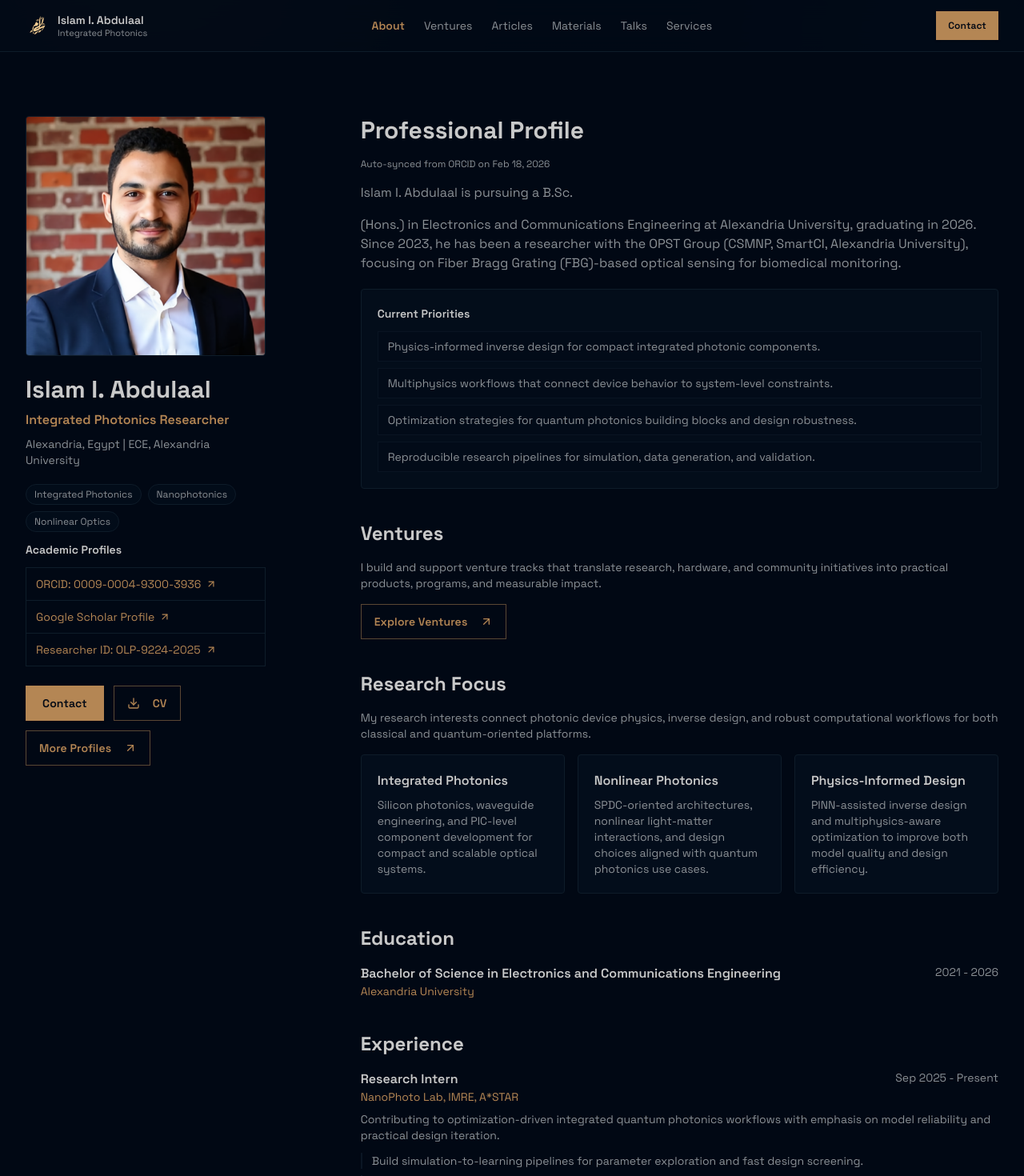
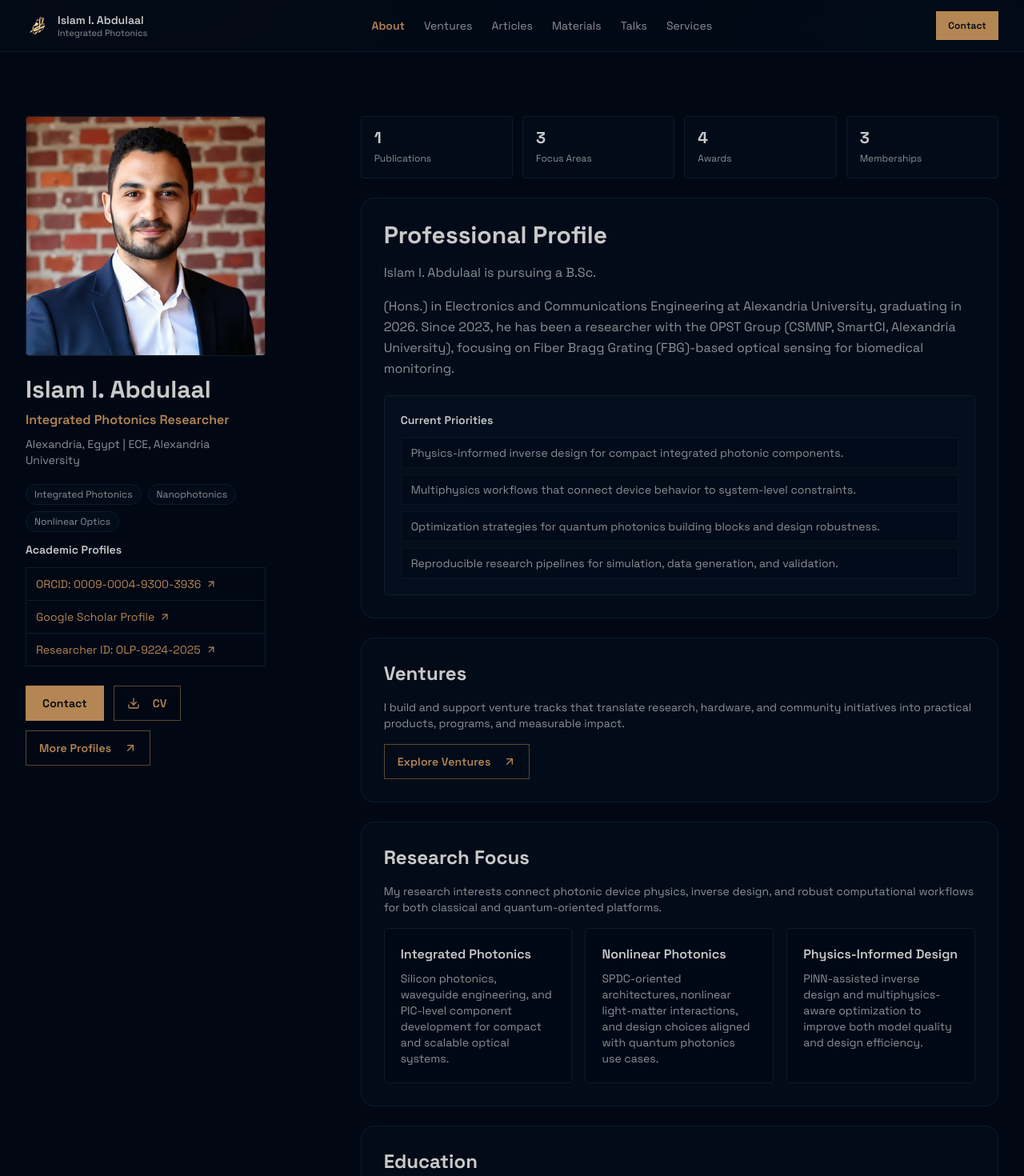
Before and after one commit to iabdul-aal/iabdul-aal.github.io, a Next.js app: page /about in a window 1280 px wide. Shown: the top 1470 px of the page at 80% size. Built offline with nearby package versions, Linux system fonts and the light colour scheme.

Commit message:
Polish About page UX and remove ORCID sync timestamp text

```diff
--- a/app/about/page.tsx
+++ b/app/about/page.tsx
@@ -105,23 +105,6 @@ async function loadOrcidProfile(): Promise<OrcidProfile | null> {
   }
 }
 
-function formatSyncedDate(rawValue?: string): string | null {
-  if (!rawValue) {
-    return null
-  }
-
-  const parsed = new Date(rawValue)
-  if (Number.isNaN(parsed.getTime())) {
-    return null
-  }
-
-  return parsed.toLocaleDateString("en-US", {
-    year: "numeric",
-    month: "short",
-    day: "numeric",
-  })
-}
-
 function biographyPreview(biography: string | undefined, fallback: string[]): string[] {
   if (!biography) {
     return fallback
@@ -142,7 +125,6 @@ function biographyPreview(biography: string | undefined, fallback: string[]): st
 export default async function AboutPage() {
   const publications = await loadPublications()
   const orcidProfile = await loadOrcidProfile()
-  const syncedDate = formatSyncedDate(orcidProfile?.fetchedAt)
 
   const focusAreas = [
     {
@@ -297,12 +279,21 @@ export default async function AboutPage() {
         }
       : memberships.main
 
+  const summaryStats = [
+    { label: "Publications", value: String(publications.length) },
+    { label: "Focus Areas", value: String(focusAreas.length) },
+    { label: "Awards", value: String(awards.length) },
+    { label: "Memberships", value: String(1 + memberships.subs.length) },
+  ]
+
+  const sectionCardClass = "p-6 sm:p-7 rounded-2xl border border-border bg-card/40"
+
   return (
     <main className="bg-background text-foreground">
       <section className="pt-20 pb-12 max-w-7xl mx-auto px-4 sm:px-6 lg:px-8">
         <div className="grid grid-cols-1 lg:grid-cols-3 gap-10">
           <aside className="lg:col-span-1">
-            <div className="sticky top-24 w-full max-w-[300px]">
+            <div className="w-full max-w-[340px] mx-auto lg:max-w-[300px] lg:mx-0 lg:sticky lg:top-24">
               <div className="relative w-full aspect-square bg-card rounded-xl border border-border overflow-hidden mb-6">
                 <Image
                   src="/personal-pic.png"
@@ -332,7 +323,7 @@ export default async function AboutPage() {
                 )}
                 <p className="text-sm font-semibold text-foreground">Academic Profiles</p>
                 <ul className="text-sm border border-border rounded-lg divide-y divide-border">
-                  <li className="py-2.5 px-3">
+                  <li className="py-2.5 px-3 hover:bg-card/60 transition-colors">
                     <a
                       href={socialLinks.orcid}
                       target="_blank"
@@ -343,7 +334,7 @@ export default async function AboutPage() {
                       <ArrowUpRight className="w-3.5 h-3.5" aria-hidden="true" />
                     </a>
                   </li>
-                  <li className="py-2.5 px-3">
+                  <li className="py-2.5 px-3 hover:bg-card/60 transition-colors">
                     <a
                       href={socialLinks.scholar}
                       target="_blank"
@@ -354,7 +345,7 @@ export default async function AboutPage() {
                       <ArrowUpRight className="w-3.5 h-3.5" aria-hidden="true" />
                     </a>
                   </li>
-                  <li className="py-2.5 px-3">
+                  <li className="py-2.5 px-3 hover:bg-card/60 transition-colors">
                     <a
                       href="https://www.webofscience.com/wos/author/record/OLP-9224-2025"
                       target="_blank"
@@ -368,16 +359,16 @@ export default async function AboutPage() {
                 </ul>
               </div>
               <div className="mt-6 flex flex-wrap gap-3">
-                <Button asChild>
+                <Button asChild className="w-full sm:w-auto">
                   <Link href="/contact">Contact</Link>
                 </Button>
-                <Button asChild variant="outline">
+                <Button asChild variant="outline" className="w-full sm:w-auto">
                   <a href="/cv.pdf" download>
                     <Download className="w-4 h-4 mr-2" />
                     CV
                   </a>
                 </Button>
-                <Button asChild variant="outline">
+                <Button asChild variant="outline" className="w-full sm:w-auto">
                   <a href={socialLinks.linktree} target="_blank" rel="noopener noreferrer">
                     More Profiles
                     <ArrowUpRight className="w-4 h-4 ml-2" />
@@ -387,11 +378,19 @@ export default async function AboutPage() {
             </div>
           </aside>
 
-          <div className="lg:col-span-2 space-y-10">
-            <section>
+          <div className="lg:col-span-2 space-y-6">
+            <section className="grid grid-cols-2 sm:grid-cols-4 gap-3">
+              {summaryStats.map((item) => (
+                <article key={item.label} className="p-4 rounded-xl border border-border bg-card/40">
+                  <p className="text-xl font-bold leading-none">{item.value}</p>
+                  <p className="text-xs text-muted-foreground mt-2">{item.label}</p>
+                </article>
+              ))}
+            </section>
+
+            <section id="profile" className={sectionCardClass}>
               <h2 className="text-3xl font-bold mb-4">Professional Profile</h2>
-              {syncedDate && <p className="text-xs text-muted-foreground mb-4">Auto-synced from ORCID on {syncedDate}</p>}
-              <div className="space-y-4 text-muted-foreground">
+              <div className="space-y-4 text-muted-foreground leading-relaxed">
                 {profileParagraphs.map((paragraph) => (
                   <p key={paragraph}>{paragraph}</p>
                 ))}
@@ -408,7 +407,7 @@ export default async function AboutPage() {
               </div>
             </section>
 
-            <section>
+            <section id="ventures" className={sectionCardClass}>
               <h2 className="text-2xl font-bold mb-4">Ventures</h2>
               <p className="text-sm text-muted-foreground">
                 I build and support venture tracks that translate research, hardware, and community initiatives into
@@ -424,7 +423,7 @@ export default async function AboutPage() {
               </div>
             </section>
 
-            <section>
+            <section id="research-focus" className={sectionCardClass}>
               <h2 className="text-2xl font-bold mb-4">Research Focus</h2>
               <p className="text-sm text-muted-foreground mb-4">
                 My research interests connect photonic device physics, inverse design, and robust computational
@@ -432,7 +431,7 @@ export default async function AboutPage() {
               </p>
               <div className="grid grid-cols-1 sm:grid-cols-3 gap-4">
                 {focusAreas.map((item) => (
-                  <article key={item.title} className="p-5 rounded-xl border border-border bg-card/70">
+                  <article key={item.title} className="p-5 rounded-xl border border-border bg-background/70">
                     <h3 className="font-semibold mb-2">{item.title}</h3>
                     <p className="text-sm text-muted-foreground">{item.desc}</p>
                   </article>
@@ -440,7 +439,7 @@ export default async function AboutPage() {
               </div>
             </section>
 
-            <section>
+            <section id="education" className={sectionCardClass}>
               <h2 className="text-2xl font-bold mb-4">Education</h2>
               <div className="space-y-6">
                 {educationEntries.map((item) => (
@@ -467,7 +466,7 @@ export default async function AboutPage() {
               </div>
             </section>
 
-            <section>
+            <section id="experience" className={sectionCardClass}>
               <h2 className="text-2xl font-bold mb-4">Experience</h2>
               <div className="space-y-6">
                 {experience.map((item) => (
```
